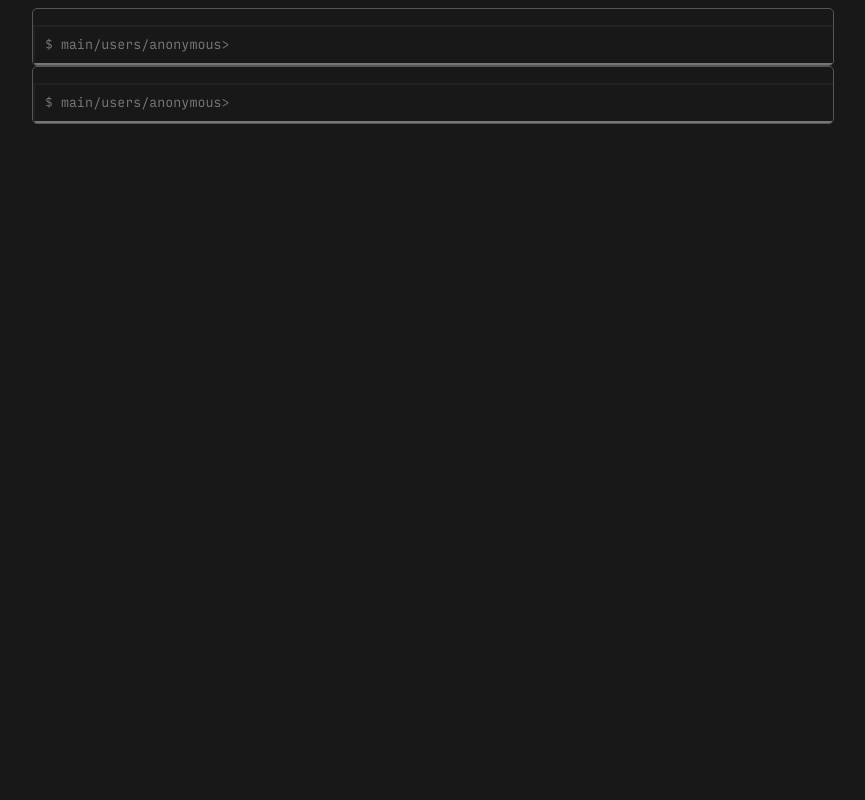
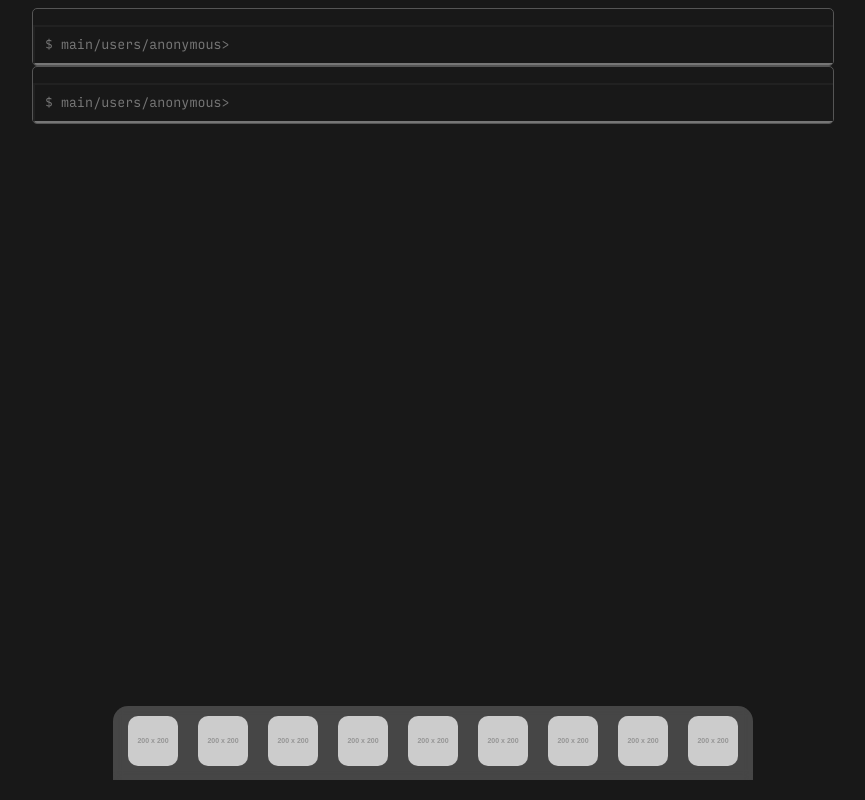
Before and after one commit to MemeCake789/Incremental-Terminality, a plain HTML site: page index.html in a window 1280 px wide. Shown: the whole page, without its empty margins (207-1072 px from the left). Drawn offline with Linux system fonts and the light colour scheme; placeholder pictures from the web are drawn by us.

Commit message:
NavBar Creation

```diff
--- a/index.html
+++ b/index.html
@@ -26,7 +26,48 @@
     </div>
   </div>
 
-
+  <div id="container">
+    <div id="dock">
+      <ul>
+				<li>
+          <span>[temp]</span> <a href="#"><img src=
+          "https://placehold.co/200"></a>
+        </li>
+        <li>
+          <span>[temp]</span> <a href="#"><img src=
+          "https://placehold.co/200"></a>
+        </li>
+        <li>
+          <span>[temp]</span> <a href="#"><img src=
+          "https://placehold.co/200"></a>
+        </li>
+        <li>
+          <span>[temp]</span> <a href="#"><img src=
+          "https://placehold.co/200"></a>
+        </li>
+        <li>
+          <span>[temp]</span> <a href="#"><img src=
+          "https://placehold.co/200"></a>
+        </li>
+        <li>
+          <span>[temp]</span> <a href="#"><img src=
+          "https://placehold.co/200"></a>
+        </li>
+				<li>
+          <span>[temp]</span> <a href="#"><img src=
+          "https://placehold.co/200"></a>
+        </li>
+				<li>
+          <span>[temp]</span> <a href="#"><img src=
+          "https://placehold.co/200"></a>
+        </li>
+				<li>
+          <span>[temp]</span> <a href="#"><img src=
+          "https://placehold.co/200"></a>
+        </li>
+      </ul>
+    </div>
+  </div>
 
   <script>
     // Inspect Element Bookmarklet For when in working in school
--- a/style.css
+++ b/style.css
@@ -78,7 +78,6 @@ body {
     src: url(fonts/Input-Regular_\(InputMonoNarrow-Regular\).ttf);
 }
 
-  /* Remove suggestion/history */
   input {
     width: 100%;
     padding: 10px;
@@ -92,3 +91,87 @@ body {
   input:focus {
     outline: none;
   }
+
+  body {
+    font-size: 15px;
+    background-position: center center;
+    background-repeat: no-repeat;
+    background-attachment: fixed;
+    background-size: cover;
+  }
+
+  #container #dock {
+    width: 100%;
+    text-align: center;
+    margin: 0 auto;
+    display: flex;
+    justify-content: center;
+  }
+
+  #container #dock ul {
+    display: flex;
+    padding: 0;
+    margin: 0;
+  }
+
+  #container #dock li {
+    list-style-type: none;
+    display: inline-block;
+    position: relative;
+    margin: 0 10px;
+  }
+
+  #container {
+    backdrop-filter: blur(5px);
+    position: fixed;
+    bottom: 20px; /* Add some bottom margin */
+    text-align: center;
+    right: 25%;
+    left: 25%;
+    width: 50%;
+    background: rgba(255, 255, 255, 0.2);
+    border-radius: 15px 15px 0 0;
+    padding: 10px 0; /* Add top and bottom padding */
+    transition: all 0.3s;
+
+  }
+
+  #container:hover{
+    transition: all 0.3s;
+    right: 22.5%;
+    left: 22.5%;
+    width: 55%;
+  }
+
+  #container li img {
+    width: 50px;
+    height: 50px;
+    transition: all 0.3s;
+    border-radius: 10px;
+  }
+
+  #container li:hover img {
+    transform: scale(2);
+    margin: 0 2em;
+  }
+
+  #container li:hover+li img,
+  #container li.prev img {
+    transform: scale(1.5);
+    margin: 0 1.5em;
+  }
+
+  #container li span {
+    display: none;
+    position: absolute;
+    bottom: 100px;
+    width: 100%;
+    background-color: #222;
+    padding: 4px 0;
+    border-radius: 7px;
+  }
+
+  #container li:hover span {
+    display: block;
+    color: #fff;
+  }
```
Also changed, not shown: 1 other file.
